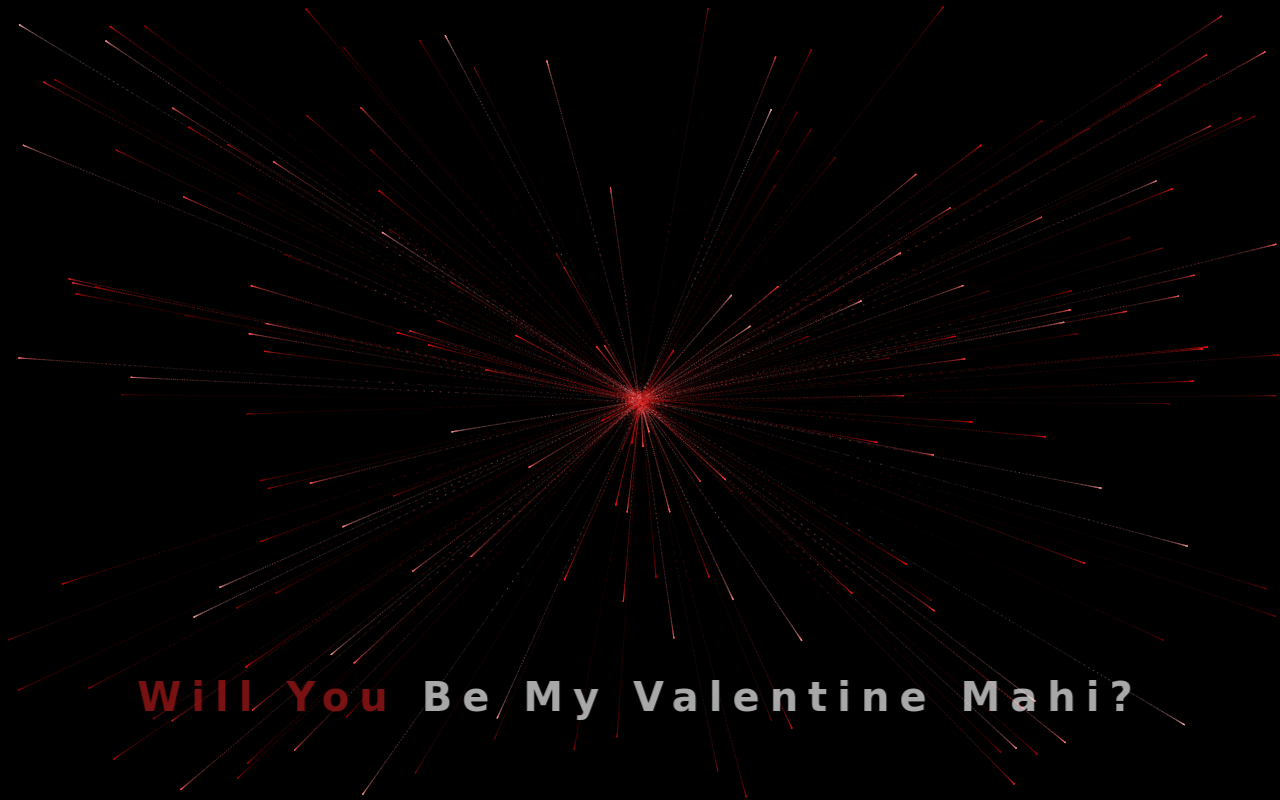
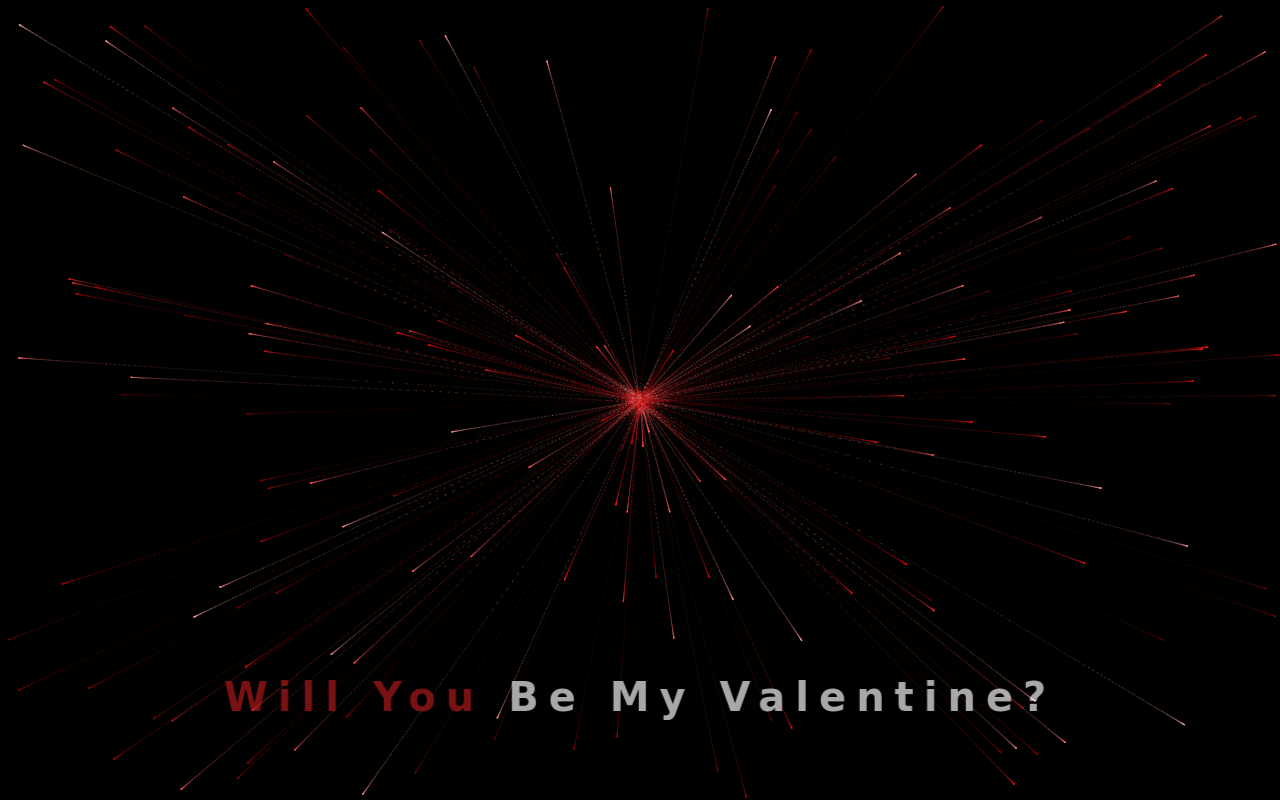
Before and after one commit to PrathmeshK1905/Important_Stuff, a plain HTML site: page index.html in a window 1280 px wide. Drawn offline with Linux system fonts and the light colour scheme; animation ran at ten frames a second.

Commit message:
Update index.html

```diff
--- a/index.html
+++ b/index.html
@@ -18,9 +18,9 @@
       <span>&nbsp;</span>
       <span>My</span>
       <span>&nbsp;</span>
-      <span>Valentine</span>
-      <span>&nbsp;</span>
-      <span>Mahi?</span>
+      <span>Valentine?</span>
+<!--       <span>&nbsp;</span>
+      <span>Mahi?</span> -->
     </div>
 
     <script src="script.js"></script>
```
